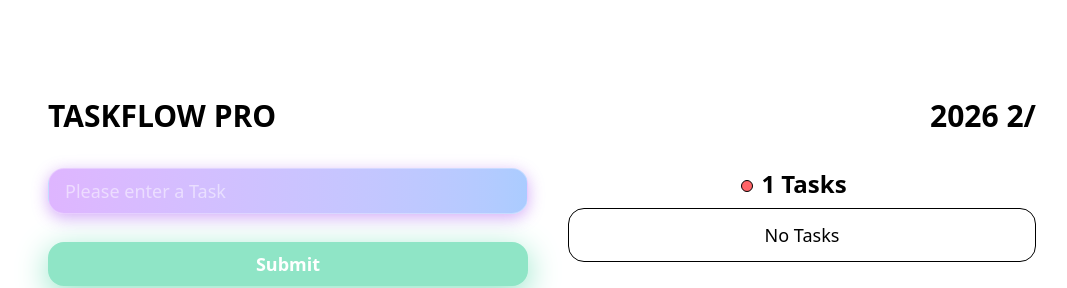
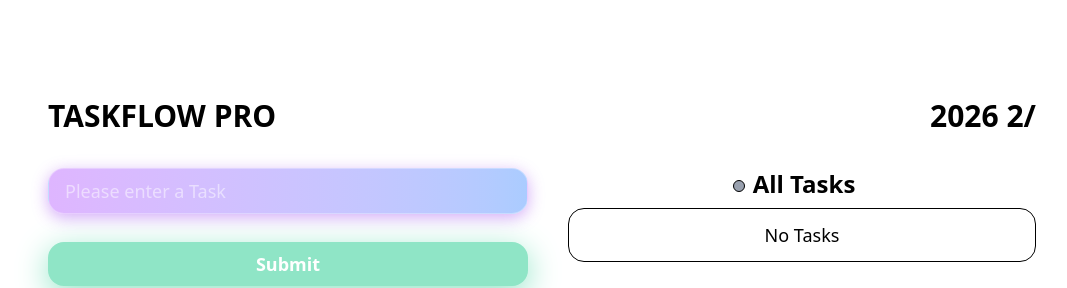
Before and after one commit to dzyker/TASKFLOW-PRO, a React (Vite) app: page / in a window 1280 px wide. Shown: the top 288 px of the page, without its empty margins (98-1165 px from the left). Built offline with nearby package versions, Linux system fonts and the light colour scheme.

Commit message:
undo test ci

```diff
--- a/src/App.tsx
+++ b/src/App.tsx
@@ -44,7 +44,7 @@ function App() {
 
   const [editTargetFocus, setEditTargetFocus] = useState<Task | null>(null)
   const [priorityEdit, setPriorityEdit] = useState<Crypto | null>(null)
-  const [filterBy, setFilterBy] = useState<string>(1)
+  const [filterBy, setFilterBy] = useState<string>('All')
   const [reverseSort, setReverseSort] = useState<boolean>(false)
   const [sortBy, setSortBy] = useState<string>('Priority')
   const [tasks, setTasks] = useState<Task[]>(() => loadTasksFromStorage())
```
